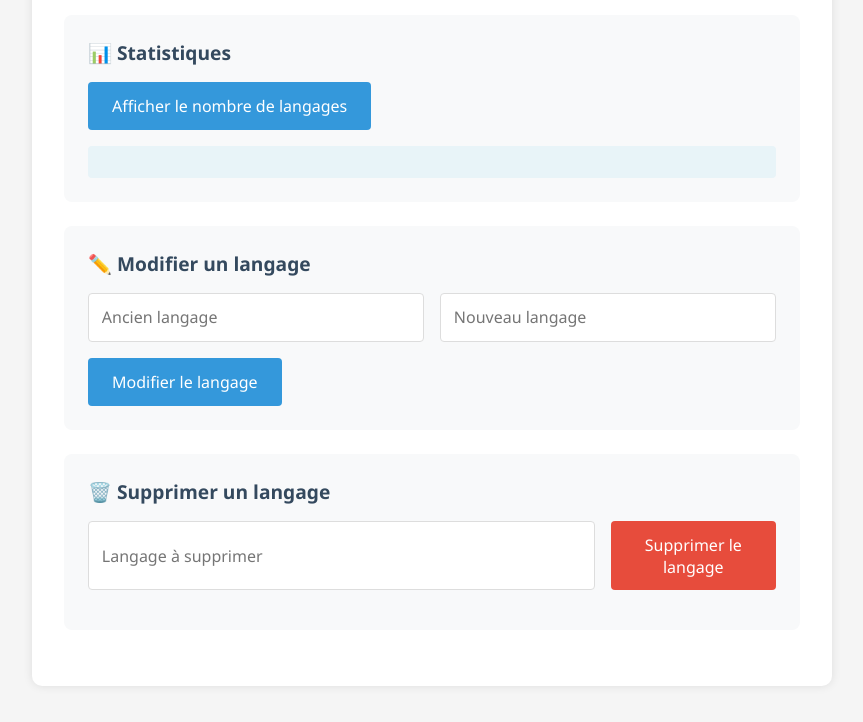
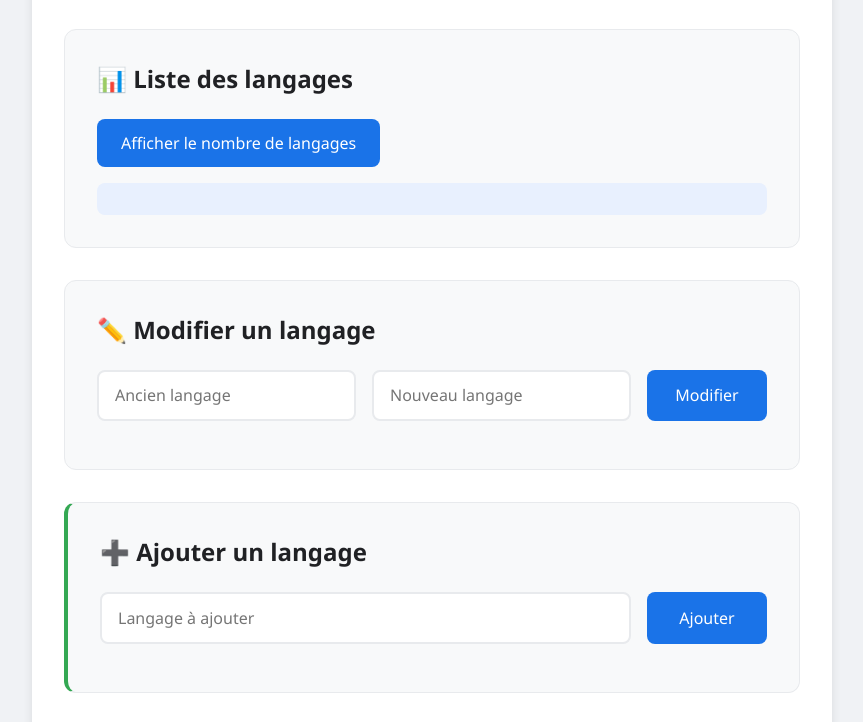
Before and after one commit to delmolid/asynchrone_exercices, a website: page src/index.html in a window 1280 px wide. Shown: the part 162-884 px from the top of the page, without its empty margins (208-1071 px from the left). Drawn offline with Linux system fonts and the light colour scheme; no server answers.

Commit message:
j'ai renomé les fichiers exercice.js et client.js

```diff
--- a/src/client.js
+++ b/src/clienthttp.js
@@ -30,6 +30,22 @@ async function updateLanguage(oldLang, newLang) {
     }
 }
 
+// Fonction pour ajouter un language dans la base des données
+async function addlanguage(language) {
+    try {
+        const response = await fetch(`${API_URL}/languages`, {
+            method: 'POST',
+            headers: {
+                'Content-Type': 'application/json'
+            },
+            body: JSON.stringify({ language: language })
+        });
+        const result = await response.json();
+        console.log('Résultat après ajout:', result);
+    } catch (error) {
+        console.error('Erreur lors de l\'ajout:', error);
+    }
+}
 
 
 // Fonction pour supprimer un language de la base des données
--- a/src/index.html
+++ b/src/index.html
@@ -4,7 +4,7 @@
     <meta charset="UTF-8">
     <meta name="viewport" content="width=device-width, initial-scale=1.0">
     <title>Gestionnaire de Langages</title>
-    <script defer src="client.js"></script>
+    <script defer src="clienthttp.js"></script>
     <style>
         * {
             margin: 0;
@@ -14,8 +14,9 @@
         }
 
         body {
-            background-color: #f5f5f5;
+            background-color: #f0f2f5;
             padding: 2rem;
+            min-height: 100vh;
         }
 
         .container {
@@ -23,65 +24,39 @@
             margin: 0 auto;
             background-color: white;
             padding: 2rem;
-            border-radius: 10px;
-            box-shadow: 0 0 10px rgba(0,0,0,0.1);
+            border-radius: 15px;
+            box-shadow: 0 2px 10px rgba(0,0,0,0.1);
         }
 
         h1 {
-            color: #2c3e50;
+            color: #1a73e8;
             text-align: center;
             margin-bottom: 1rem;
+            font-size: 2.5rem;
         }
 
         .description {
-            color: #7f8c8d;
+            color: #5f6368;
             text-align: center;
             margin-bottom: 2rem;
+            font-size: 1.1rem;
         }
 
         .section {
             background-color: #f8f9fa;
-            padding: 1.5rem;
-            border-radius: 8px;
-            margin-bottom: 1.5rem;
+            padding: 2rem;
+            border-radius: 12px;
+            margin-bottom: 2rem;
+            border: 1px solid #e8eaed;
         }
 
         h2 {
-            color: #34495e;
-            font-size: 1.2rem;
-            margin-bottom: 1rem;
-        }
-
-        input {
-            width: 100%;
-            padding: 0.8rem;
-            margin-bottom: 1rem;
-            border: 1px solid #ddd;
-            border-radius: 4px;
-            font-size: 1rem;
-        }
-
-        button {
-            background-color: #3498db;
-            color: white;
-            border: none;
-            padding: 0.8rem 1.5rem;
-            border-radius: 4px;
-            cursor: pointer;
-            font-size: 1rem;
-            transition: background-color 0.3s;
-        }
-
-        button:hover {
-            background-color: #2980b9;
-        }
-
-        #result {
-            margin-top: 1rem;
-            padding: 1rem;
-            background-color: #e8f4f8;
-            border-radius: 4px;
-            color: #2c3e50;
+            color: #202124;
+            font-size: 1.5rem;
+            margin-bottom: 1.5rem;
+            display: flex;
+            align-items: center;
+            gap: 0.5rem;
         }
 
         .input-group {
@@ -90,24 +65,82 @@
             margin-bottom: 1rem;
         }
 
-        .input-group input {
-            margin-bottom: 0;
+        input {
+            width: 100%;
+            padding: 0.8rem 1rem;
+            border: 2px solid #e8eaed;
+            border-radius: 8px;
+            font-size: 1rem;
+            transition: border-color 0.3s;
+        }
+
+        input:focus {
+            outline: none;
+            border-color: #1a73e8;
+        }
+
+        button {
+            background-color: #1a73e8;
+            color: white;
+            border: none;
+            padding: 0.8rem 1.5rem;
+            border-radius: 8px;
+            cursor: pointer;
+            font-size: 1rem;
+            transition: all 0.3s;
+            font-weight: 500;
+            min-width: 120px;
+        }
+
+        button:hover {
+            background-color: #1557b0;
+            transform: translateY(-1px);
+            box-shadow: 0 2px 5px rgba(0,0,0,0.2);
+        }
+
+        #result {
+            margin-top: 1rem;
+            padding: 1rem;
+            background-color: #e8f0fe;
+            border-radius: 8px;
+            color: #1a73e8;
+            font-weight: 500;
+        }
+
+        .add-section {
+            border-left: 4px solid #34a853;
+        }
+
+        .delete-section {
+            border-left: 4px solid #ea4335;
         }
 
         .delete-section button {
-            background-color: #e74c3c;
+            background-color: #ea4335;
         }
 
         .delete-section button:hover {
-            background-color: #c0392b;
+            background-color: #d33828;
         }
 
         @media (max-width: 600px) {
+            body {
+                padding: 1rem;
+            }
+
+            .container {
+                padding: 1rem;
+            }
+
             .input-group {
                 flex-direction: column;
             }
 
-            body {
+            h1 {
+                font-size: 2rem;
+            }
+
+            .section {
                 padding: 1rem;
             }
         }
@@ -119,7 +152,7 @@
         <p class="description">Gérez facilement vos langages de programmation</p>
 
         <div class="section">
-            <h2>📊 Statistiques</h2>
+            <h2>📊 Liste des langages</h2>
             <button onclick="getdata()">Afficher le nombre de langages</button>
             <p id="result"></p>
         </div>
@@ -129,10 +162,20 @@
             <div class="input-group">
                 <input type="text" id="oldLang" placeholder="Ancien langage">
                 <input type="text" id="newLang" placeholder="Nouveau langage">
+                <button onclick="updateLanguage(document.getElementById('oldLang').value, document.getElementById('newLang').value)">
+                    Modifier
+                </button>
             </div>
-            <button onclick="updateLanguage(document.getElementById('oldLang').value, document.getElementById('newLang').value)">
-                Modifier le langage
-            </button>
+        </div>
+
+        <div class="section add-section">
+            <h2>➕ Ajouter un langage</h2>
+            <div class="input-group">
+                <input type="text" id="addLang" placeholder="Langage à ajouter">
+                <button onclick="addlanguage(document.getElementById('addLang').value)">
+                    Ajouter
+                </button>
+            </div>
         </div>
 
         <div class="section delete-section">
@@ -140,7 +183,7 @@
             <div class="input-group">
                 <input type="text" id="deleteLang" placeholder="Langage à supprimer">
                 <button onclick="deletelanguage(document.getElementById('deleteLang').value)">
-                    Supprimer le langage
+                    Supprimer
                 </button>
             </div>
         </div>
```
Also changed, not shown: readMe.md, src/exercicehttp.js (renamed from src/exercice.js).
